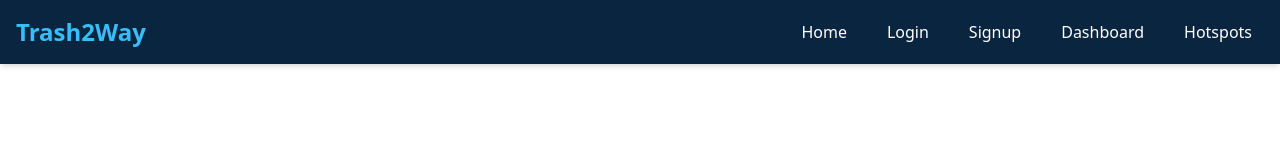
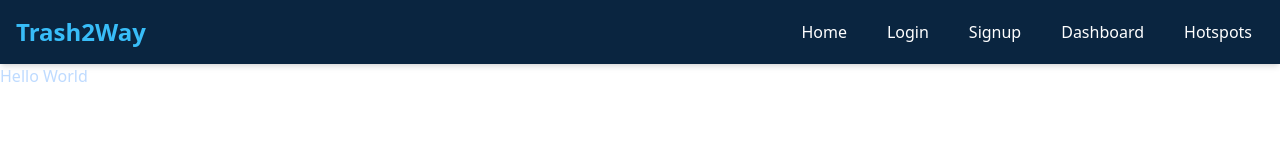
Before and after one commit to ayussh-2/plastrack, a Nuxt app in the folder web/: page /hello in a window 1280 px wide. Shown: the top 160 px of the page. Built offline with nearby package versions, Linux system fonts and the light colour scheme; no server answers.

Commit message:
revert to old state

```diff
--- /dev/null
+++ b/web/pages/hello.vue
@@ -0,0 +1,5 @@
+<template>
+    <div>
+        <h1 class="text-blue-200">Hello World</h1>
+    </div>
+</template>
```
